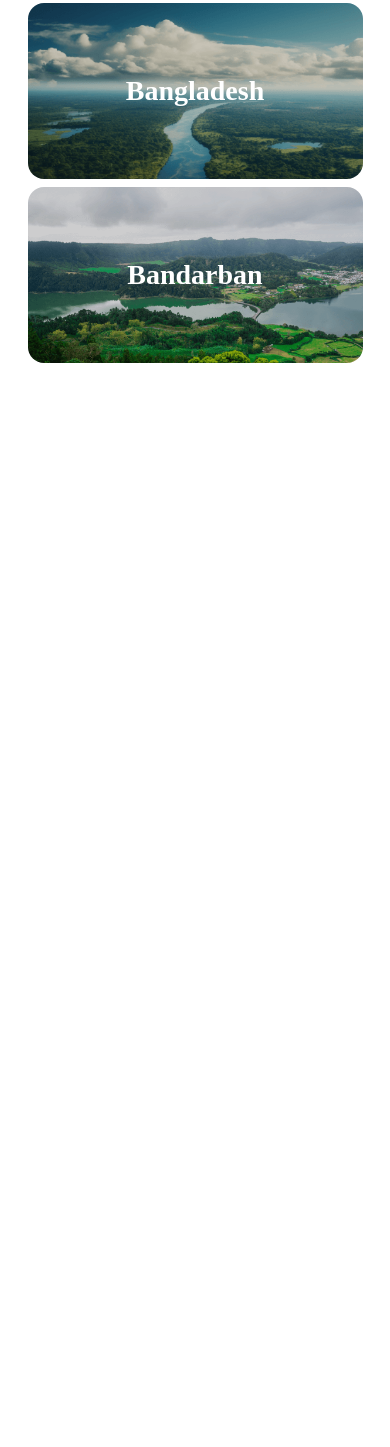
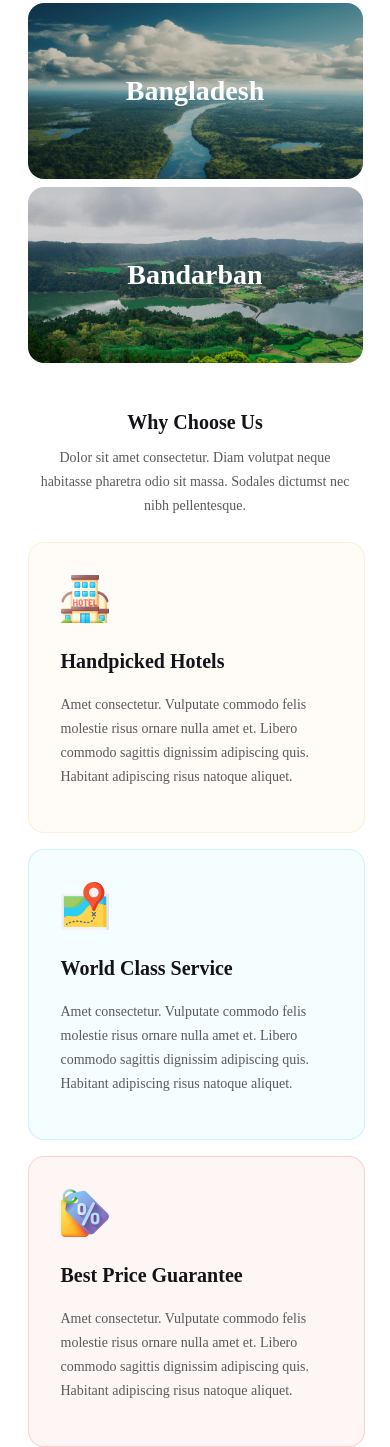
Before and after one commit to shakib2k1/SereneScape-Explorations, a plain HTML site: page index.html in a window 390 px wide. Shown: the part 2586-4033 px from the top of the page. Before the commit the page ends 2949 px from the top, so only its background shows below. Drawn offline with Linux system fonts and the light colour scheme.

Commit message:
described our exceptionality

```diff
--- a/Styles/styles.css
+++ b/Styles/styles.css
@@ -261,6 +261,89 @@ body{
     height: 300px;
 }
 
+/* exceptionality-section */
+
+.exceptionality-container{
+    max-width: 1170px;
+    width: 100%;
+    margin: 0 auto;
+    margin-top: 3rem;
+}
+.exceptionality-title{
+    color: #131318;
+    text-align: center;
+    font-family: Mulish;
+    font-size: 40px;
+    font-weight: 800;
+}
+.exceptionality-description{
+    width: 643px;
+    margin: 0 auto;
+    color: rgba(19, 19, 24, 0.70);
+    text-align: center;
+    font-family: Mulish;
+    font-size: 16px;
+    font-weight: 400;
+    line-height: 26px;
+    margin-top: 1.3rem;
+}
+.box-container{
+    display: flex;
+    flex-wrap: wrap;
+    justify-content: center;
+    gap: 1rem;
+    margin-top: 2rem;
+}
+.box-1{
+    width: 573px;
+    height: 284px;
+    flex-shrink: 0;
+    border-radius: 16px;
+    border: 1px solid rgba(251, 181, 99, 0.20);
+    background: rgba(251, 181, 99, 0.05);
+}
+.box-2{
+    width: 573px;
+    height: 284px;
+    flex-shrink: 0;
+    border-radius: 16px;
+    border: 1px solid rgba(41, 206, 246, 0.20);
+    background: rgba(41, 206, 246, 0.05);
+}
+.box-3{
+    width: 573px;
+    height: 284px;
+    flex-shrink: 0;
+    border-radius: 16px;
+    border: 1px solid rgba(233, 68, 68, 0.20);
+    background: rgba(233, 68, 68, 0.05);
+}
+.box-container h5{
+    color: #131318;
+    font-family: Mulish;
+    font-size: 24px;
+    font-weight: 800;
+    margin-top: 1.6rem;
+    margin-left: 2rem;
+}
+.box-container p{
+    width: 486px;
+    color: #5A5A5D;
+    font-family: Mulish;
+    font-size: 16px;
+    font-weight: 400;
+    line-height: 26px;
+    margin-top: 1.5rem;
+    margin-left: 2rem;
+}
+.box-container img{
+    width: 64px;
+    height: 64px;
+    flex-shrink: 0;
+    margin-top: 2rem;
+    margin-left: 2rem;
+}
+
 
 @media screen and (max-width: 600px){
 
@@ -377,4 +460,46 @@ body{
         flex-shrink: 0;
    }
 
+   /* exceptionality-section */
+
+   .exceptionality-container{
+        max-width: 335px;
+        width: 100%;
+        flex-direction: column;
+   }
+   .exceptionality-title{
+        font-size: 20px;
+   }
+   .exceptionality-description{
+        width: 309px;
+        font-size: 14px;
+        line-height: 24px;
+        margin-top: 0.8rem;
+   }
+   .box-container{
+    flex-direction: column;
+    gap: 1rem;
+    margin-top: 1.5rem;
+   }
+   .box-1, .box-2, .box-3{
+    width: 335px;
+    height: 289px;
+   }
+   .box-container h5{
+    font-size: 20px;
+    margin-top: 1.4rem;
+    margin-left: 2rem;
 }
+.box-container p{
+    width: 271px;
+    font-size: 14px;
+    line-height: 24px;
+    margin-top: 1.3rem;
+    margin-left: 2rem;
+}
+.box-container img{
+    width: 48px;
+    height: 48px;
+}
+
+}
--- a/index.html
+++ b/index.html
@@ -68,6 +68,29 @@
                     <div class="image" id="pic7">Bandarban</div>
                 </div>
         </section>
+        <section class="exceptionality-container">
+            <div class="exceptionality">
+                <h3 class="exceptionality-title">Why Choose Us</h3>
+                <p class="exceptionality-description">Dolor sit amet consectetur. Diam volutpat neque habitasse pharetra odio sit massa. Sodales dictumst nec nibh pellentesque.</p>
+            </div>
+            <div class="box-container">
+                <div class="box-1">
+                    <img src="Images/hotel 1.svg" alt="">
+                    <h5>Handpicked Hotels</h5>
+                    <p>Amet consectetur. Vulputate commodo felis molestie risus  ornare nulla amet et. Libero commodo sagittis dignissim adipiscing quis. Habitant adipiscing risus natoque aliquet.</p>
+                </div>
+                <div class="box-2">
+                    <img src="Images/map 1.svg" alt="">
+                    <h5>World Class Service</h5>
+                    <p>Amet consectetur. Vulputate commodo felis molestie risus  ornare nulla amet et. Libero commodo sagittis dignissim adipiscing quis. Habitant adipiscing risus natoque aliquet.</p>
+                </div>
+                <div class="box-3">
+                    <img src="Images/price-tag 1.svg" alt="">
+                    <h5>Best Price Guarantee</h5>
+                    <p>Amet consectetur. Vulputate commodo felis molestie risus  ornare nulla amet et. Libero commodo sagittis dignissim adipiscing quis. Habitant adipiscing risus natoque aliquet.</p>
+                </div>
+            </div>
+        </section>
     </main>
     <footer>
 
```
Also changed, not shown: Images/hotel 1.svg (added), Images/map 1.svg (added), Images/price-tag 1.svg (added).
